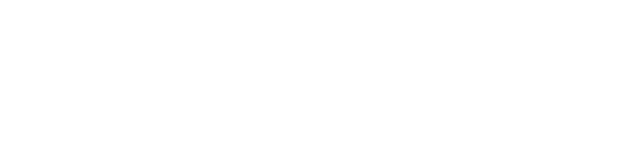
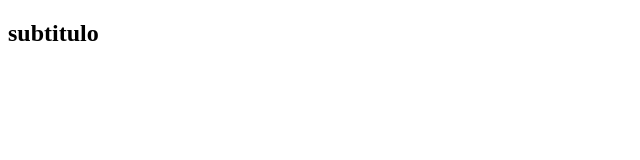
Before and after one commit to MGal94/prueba-git, a plain HTML site: page index.html in a window 1280 px wide. Shown: the whole page, without its empty margins (0-640 px from the left). Drawn offline with Linux system fonts and the light colour scheme.

Commit message:
add subtitle

```diff
--- a/index.html
+++ b/index.html
@@ -5,5 +5,7 @@
     <meta name="viewport" content="width=c, initial-scale=1.0" />
     <title>Document</title>
   </head>
-  <body></body>
+  <body>
+    <h2>subtitulo</h2>
+  </body>
 </html>
```
